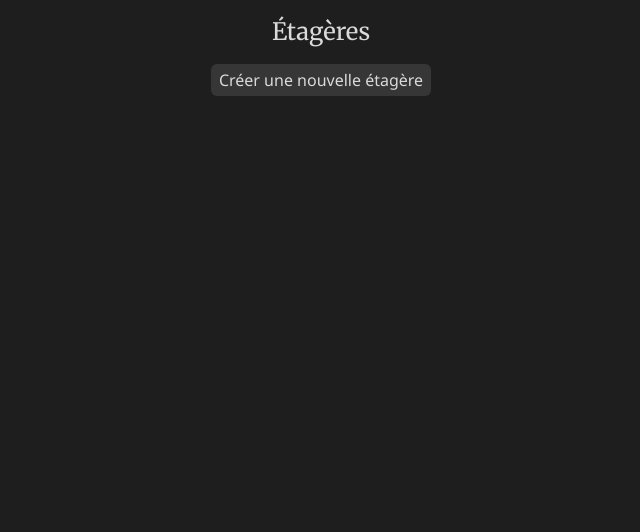
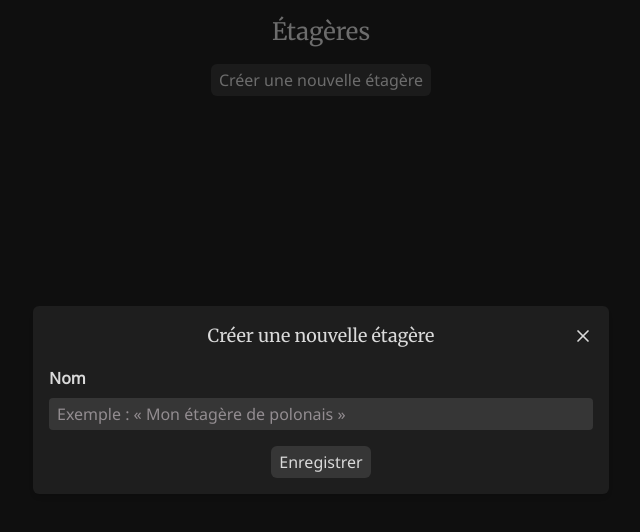
Before and after one commit to noahboos/memoria, a SvelteKit app: page /shelves in a window 1280 px wide. Both pictures are taken after a click on the button "Créer une nouvelle étagère". Shown: the top 532 px of the page, without its empty margins (319-959 px from the left). Built offline with nearby package versions, Linux system fonts and the light colour scheme.

Commit message:
Feature - Implemented the whole front-end's shelf's saving feature.

```diff
--- a/src/lib/components/shelves/ListElement.svelte
+++ b/src/lib/components/shelves/ListElement.svelte
@@ -3,9 +3,10 @@
 
     interface Props {
         shelf: Shelf;
+        onEdit: (id: number) => void;
     }
 
-    let { shelf }: Props = $props();
+    let { shelf, onEdit }: Props = $props();
 </script>
 
 <article class="flex flex-row justify-between bg-base-25 w-2xl mx-auto rounded-md hover:bg-accent-500/35 relative">
@@ -16,6 +17,7 @@
     <div class="mr-2">
         <button
             class="my-2 px-2 hover:bg-primary-200 hover:text-base-00 rounded-md relative z-1 cursor-pointer"
+            onclick={() => shelf.id !== null && onEdit(shelf.id)}
         >Modifier</button>
         <button
             class="my-2 px-2 hover:bg-primary-200 hover:text-base-00 rounded-md relative z-1 cursor-pointer"
--- /dev/null
+++ b/src/lib/components/shelves/SaveShelfModal.svelte
@@ -0,0 +1,79 @@
+<script lang="ts">
+    import type {Shelf} from "$lib/types/Shelf";
+    import {onMount} from "svelte";
+    import {invoke} from "@tauri-apps/api/core";
+    import {toggleSaveShelfModal} from "$lib/hooks/shelves/showSaveShelfModalStore";
+    import { X } from "@lucide/svelte";
+
+    interface Props {
+        id: number | null,
+        onSave: () => Promise<void>,
+    }
+
+    let {id, onSave}: Props = $props();
+
+    let shelf: Shelf = $state({ id: null, name: null, created_at: null, modified_at: null });
+
+    onMount(async () => {
+        if (id !== null) {
+            shelf = await invoke("read_one_shelf", { id });
+        }
+    });
+
+    function close(): void {
+        console.log("close");
+        toggleSaveShelfModal(false);
+    }
+
+    async function save() {
+        await invoke("save_shelf", { shelf });
+        toggleSaveShelfModal(false);
+        await onSave();
+    }
+</script>
+
+<!-- svelte-ignore a11y_click_events_have_key_events -->
+<!-- svelte-ignore a11y_no_static_element_interactions -->
+<div
+    class="fixed inset-0 z-50 flex items-center justify-center bg-black/50"
+    onclick={close}
+>
+    <div
+        class="space-y-4 w-xl h-fit p-4 border-transparent rounded-md shadow-md bg-base-00"
+        onclick={(event) => event.stopPropagation()}
+    >
+        <div class="relative">
+            <p class="font-serif text-lg text-center">
+                {#if id === null}
+                    Créer une nouvelle étagère
+                {:else}
+                    Mettre à jour « {shelf.name} »
+                {/if}
+            </p>
+            <button
+                class="absolute top-1 right-0 hover:text-red-500"
+                onclick={close}
+            ><X size="20" /></button>
+        </div>
+        <form class="space-y-4" onsubmit={save}>
+            <div class="flex flex-col gap-2">
+                <label
+                    class="font-bold"
+                    for="name"
+                >Nom</label>
+                <input
+                    class="bg-base-30 rounded-sm px-2 py-1 placeholder-accent-100/50 "
+                    id="name"
+                    type="text"
+                    bind:value={shelf.name}
+                    placeholder="Exemple : « Mon étagère de polonais »"
+                    required
+                />
+            </div>
+            <button
+                class="block w-fit mx-auto bg-base-30 px-2 py-1 rounded-md hover:bg-primary-200 hover:text-base-00"
+                type="submit"
+            >Enregistrer</button>
+        </form>
+    </div>
+</div>
--- /dev/null
+++ b/src/lib/hooks/shelves/showSaveShelfModalStore.ts
@@ -0,0 +1,8 @@
+import {writable, type Writable} from "svelte/store";
+
+export const showSaveShelfModalStore: Writable<boolean> = writable(false);
+
+export function toggleSaveShelfModal(visibility: boolean | null = null): void {
+    if (visibility) showSaveShelfModalStore.set(visibility);
+    else showSaveShelfModalStore.set(!showSaveShelfModalStore);
+}
--- a/src/routes/shelves/+page.svelte
+++ b/src/routes/shelves/+page.svelte
@@ -4,8 +4,11 @@
     import type {Shelf} from "$lib/types/Shelf";
     import {getCurrentWindow} from "@tauri-apps/api/window";
     import ListElement from "$lib/components/shelves/ListElement.svelte";
+    import {showSaveShelfModalStore, toggleSaveShelfModal} from "$lib/hooks/shelves/showSaveShelfModalStore";
+    import SaveShelfModal from "$lib/components/shelves/SaveShelfModal.svelte";
 
     let shelves: Shelf[] | null = $state(null);
+    let shelfId: number | null = $state(null);
 
     onMount(async () => {
         await getCurrentWindow().setTitle("Liste des étagères | Memoria")
@@ -13,16 +16,35 @@
         shelves = await invoke('read_all_shelves');
         console.log(shelves);
     });
+
+    function createShelf(): void {
+        shelfId = null;
+        toggleSaveShelfModal(true);
+    }
+
+    function editShelf(id:number): void {
+        shelfId = id;
+        toggleSaveShelfModal(true);
+    }
+
+    async function onSave(): Promise<void> {
+        shelfId = null;
+        shelves = await invoke('read_all_shelves');
+    }
 </script>
 
 <main class="w-full p-4 space-y-4">
     <h1 class="font-serif text-2xl text-center">Étagères</h1>
     <div class="space-y-2">
         {#each shelves as shelf}
-            <ListElement {shelf} />
+            <ListElement {shelf} onEdit={editShelf} />
         {/each}
     </div>
     <button
         class="block w-fit mx-auto bg-base-30 px-2 py-1 rounded-md hover:bg-primary-200 hover:text-base-00"
+        onclick={createShelf}
     >Créer une nouvelle étagère</button>
 </main>
+{#if $showSaveShelfModalStore}
+    <SaveShelfModal id={shelfId} onSave={onSave} />
+{/if}
```
